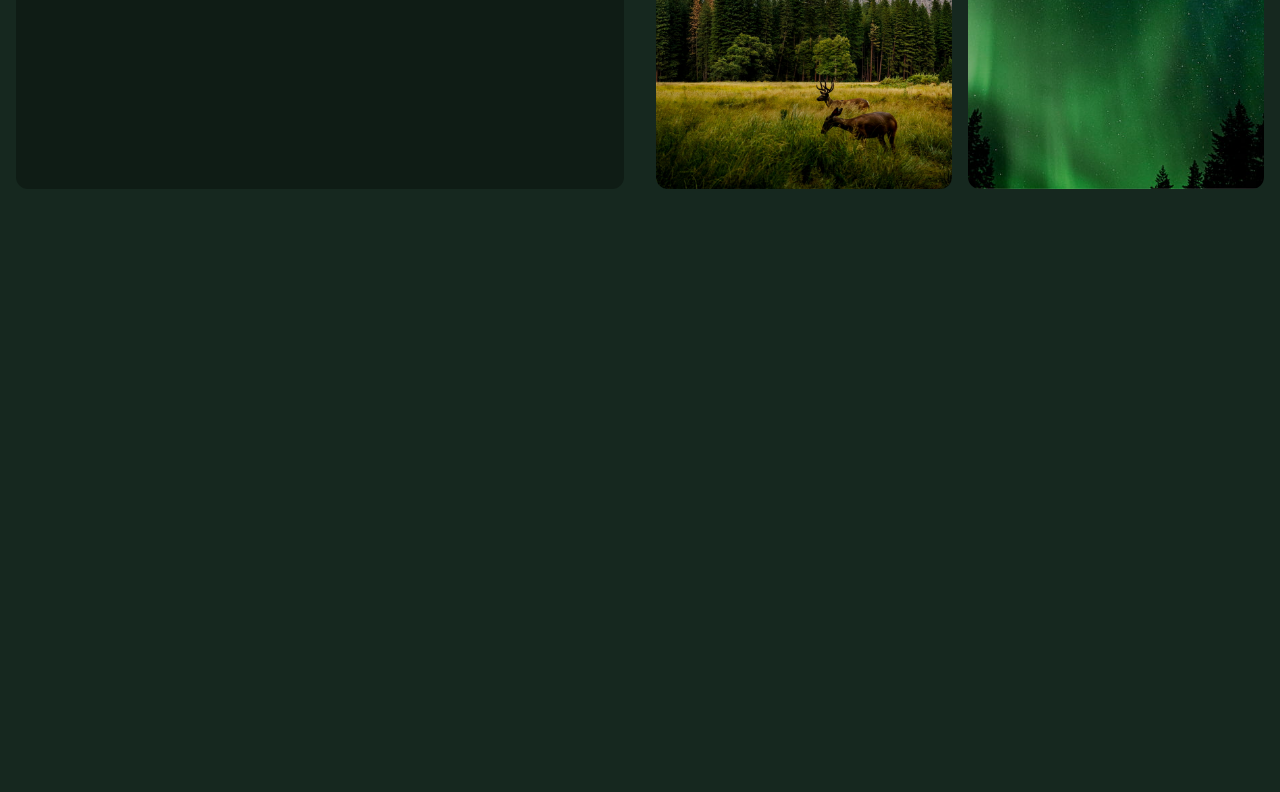
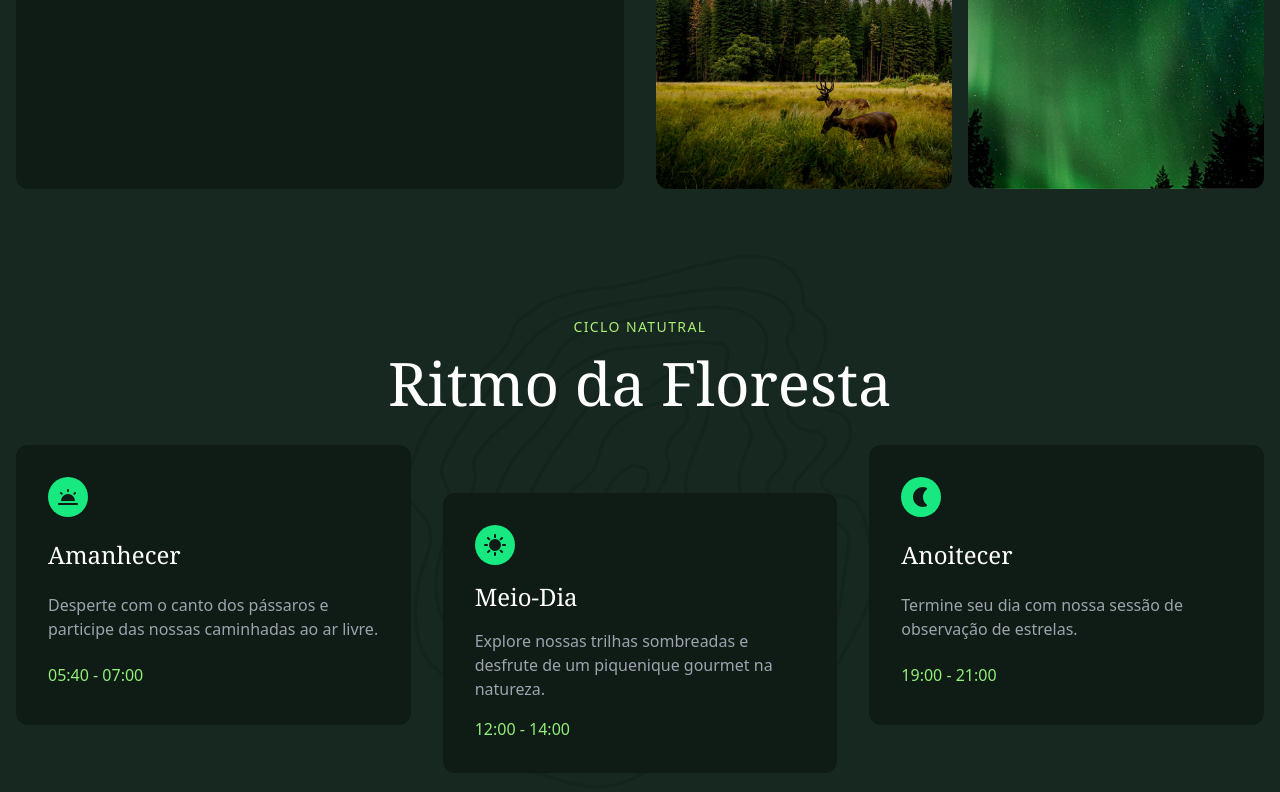
Before and after one commit to Wesleyhn/forest, a website: page src/index.html in a window 1280 px wide. Shown: the part 2727-3519 px from the top of the page. Before the commit the page ends 3300 px from the top, so only its background shows below. Drawn offline with Linux system fonts and the light colour scheme.

Commit message:
ciclo-natural

```diff
--- a/src/index.html
+++ b/src/index.html
@@ -341,5 +341,68 @@
         </div>
       </div>
     </section>
+
+    <!-- Ciclo Natural -->
+    <section
+      class="container bg-[url('./img/padrao.svg')] bg-no-repeat bg-contain bg-center mb-12 sm:mb-16 sm:py-16"
+    >
+      <p
+        class="mb-4 text-center text-verde-200 uppercase tracking-widest text-sm"
+      >
+        Ciclo Natutral
+      </p>
+      <h2
+        class="mb-8 text-center text-white text-4xl sm:text-6xl max-w-screen-md mx-auto text-balance font-serif"
+      >
+        Ritmo da Floresta
+      </h2>
+
+      <div class="flex flex-col sm:flex-row gap-4 sm:gap-8">
+        <div
+          class="grid gap-4 bg-verde-900 p-6 sm:p-8 rounded-xl flex-1 sm:hover:-translate-y-2 transition-transform"
+        >
+          <div
+            class="bg-verde-400 size-10 flex items-center justify-center rounded-full"
+          >
+            <img src="./img/manha.svg" alt="" />
+          </div>
+          <h3 class="font-serif text-2xl text-white">Amanhecer</h3>
+          <p class="text-gray-400">
+            Desperte com o canto dos pássaros e participe das nossas caminhadas
+            ao ar livre.
+          </p>
+          <span class="text-verde-300">05:40 - 07:00</span>
+        </div>
+        <div
+          class="grid gap-4 bg-verde-900 p-6 sm:p-8 rounded-xl flex-1 sm:translate-y-12 sm:hover:translate-y-10 transition-transform"
+        >
+          <div
+            class="bg-verde-400 size-10 flex items-center justify-center rounded-full"
+          >
+            <img src="./img/dia.svg" alt="" />
+          </div>
+          <h3 class="font-serif text-2xl text-white">Meio-Dia</h3>
+          <p class="text-gray-400">
+            Explore nossas trilhas sombreadas e desfrute de um piquenique
+            gourmet na natureza.
+          </p>
+          <span class="text-verde-300">12:00 - 14:00</span>
+        </div>
+        <div
+          class="grid gap-4 bg-verde-900 p-6 sm:p-8 rounded-xl flex-1 sm:hover:-translate-y-2 transition-transform"
+        >
+          <div
+            class="bg-verde-400 size-10 flex items-center justify-center rounded-full"
+          >
+            <img src="./img/noite.svg" alt="" />
+          </div>
+          <h3 class="font-serif text-2xl text-white">Anoitecer</h3>
+          <p class="text-gray-400">
+            Termine seu dia com nossa sessão de observação de estrelas.
+          </p>
+          <span class="text-verde-300">19:00 - 21:00</span>
+        </div>
+      </div>
+    </section>
   </body>
 </html>
```
Also changed, not shown: src/output.css.
